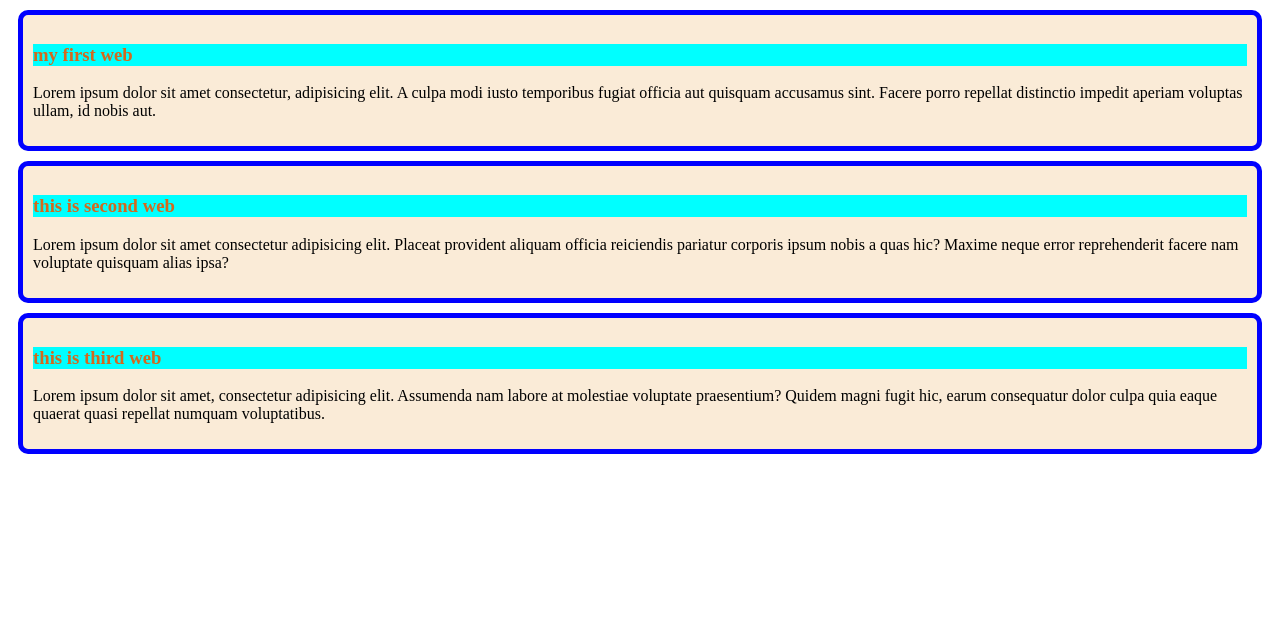
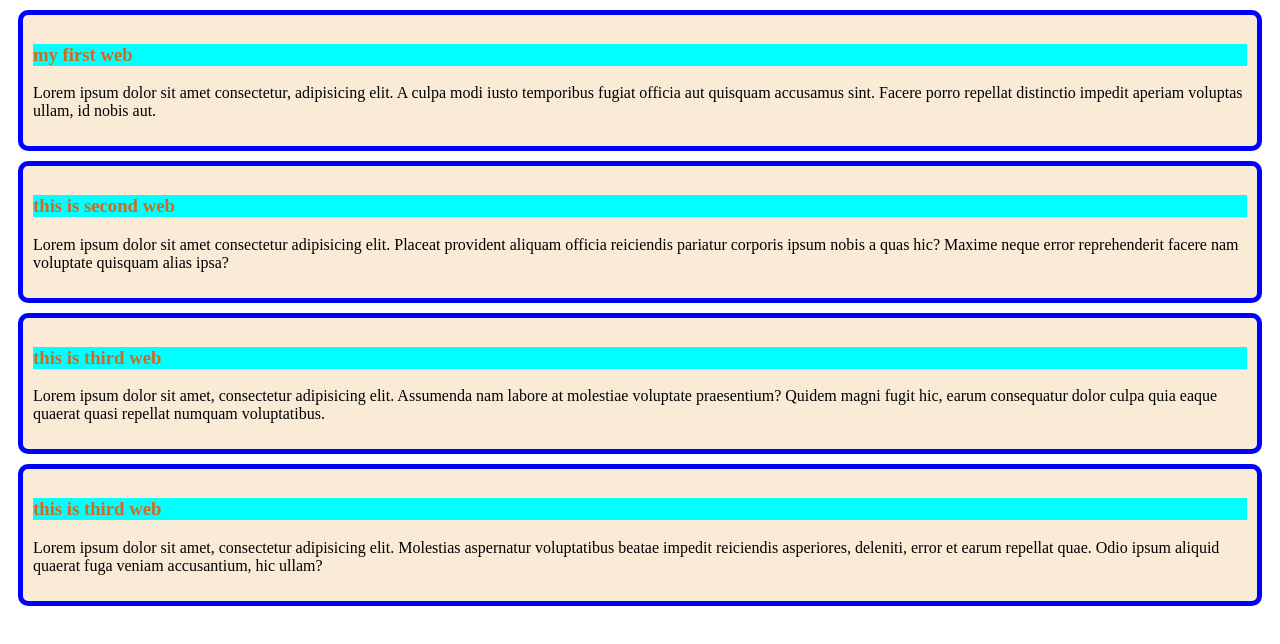
Before and after one commit to shaifhossain/my-first-website, a plain HTML site: page index.html in a window 1280 px wide. Drawn offline with Linux system fonts and the light colour scheme.

Commit message:
this is fourth web

```diff
--- a/index.html
+++ b/index.html
@@ -19,6 +19,10 @@
    <h3>this is third web</h3>
       <p>Lorem ipsum dolor sit amet, consectetur adipisicing elit. Assumenda nam labore at molestiae voluptate praesentium? Quidem magni fugit hic, earum consequatur dolor culpa quia eaque quaerat quasi repellat numquam voluptatibus.</p>
   </div>
+  <div>
+    <h3>this is third web</h3>
+    <p>Lorem ipsum dolor sit amet, consectetur adipisicing elit. Molestias aspernatur voluptatibus beatae impedit reiciendis asperiores, deleniti, error et earum repellat quae. Odio ipsum aliquid quaerat fuga veniam accusantium, hic ullam?</p>
+  </div>
 
 </body>
 </html>
```
